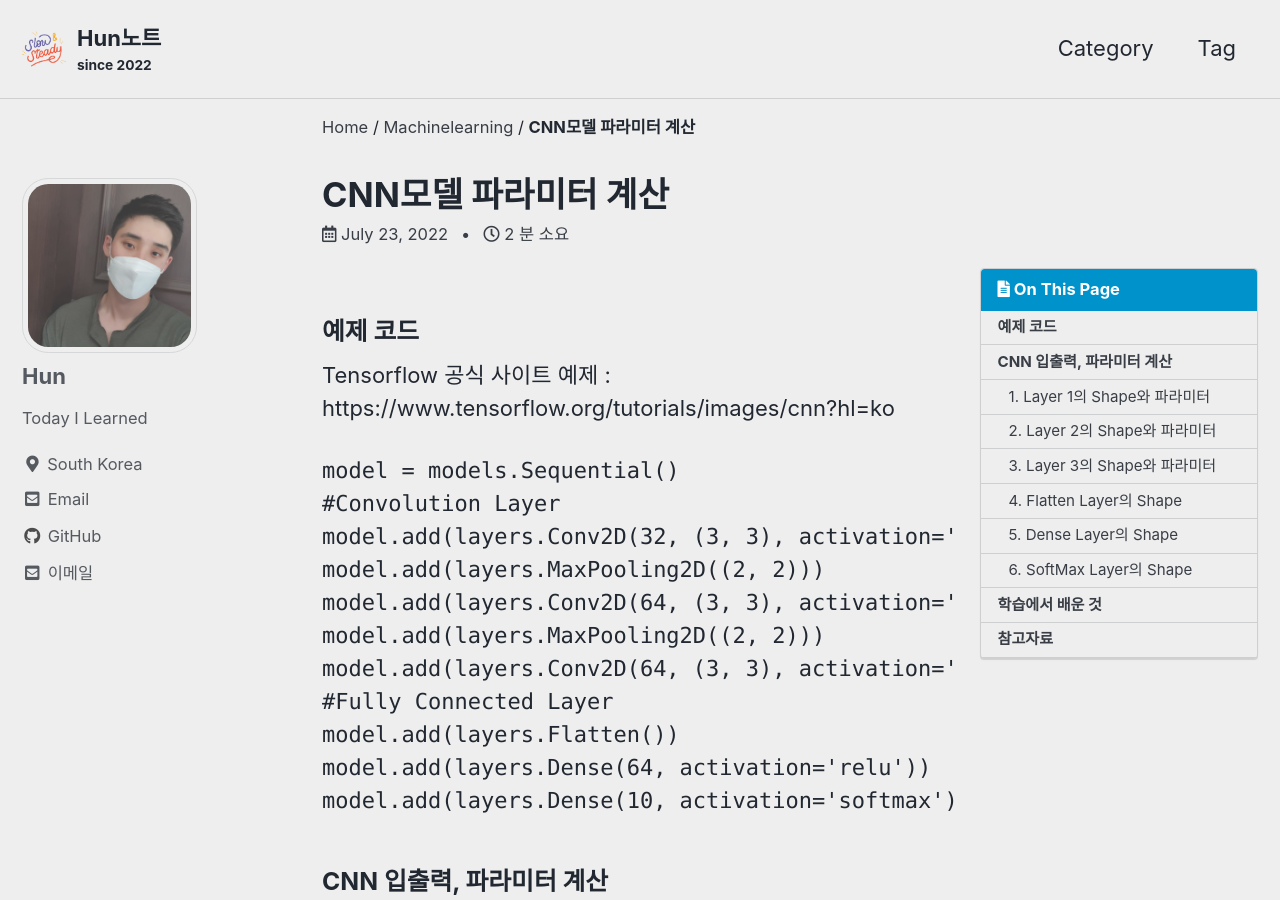
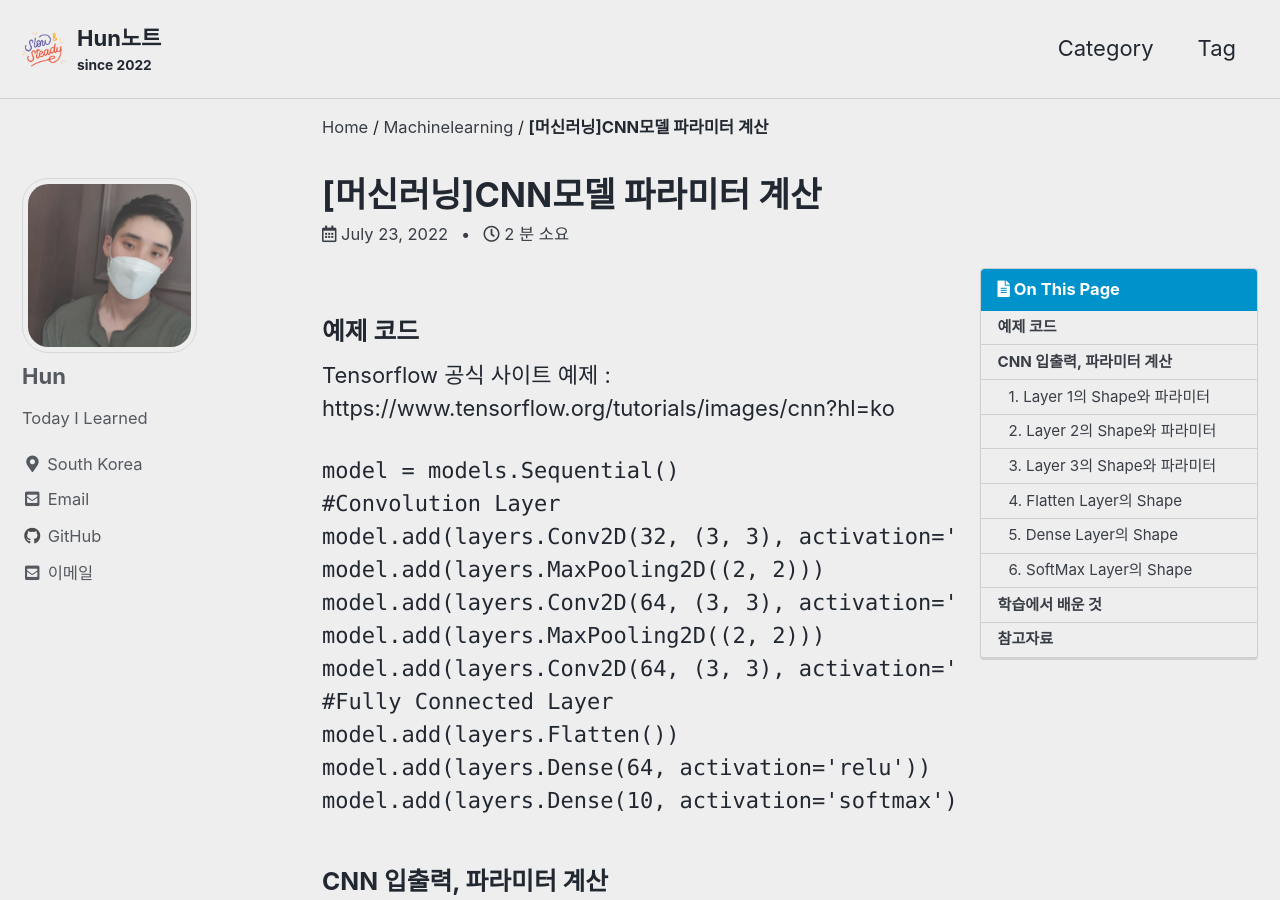
Before and after one commit to yeonghune/yeonghune.github.io, a Jekyll site: the page built from _posts/2022-07-23-cnn-parameter.md, in a window 1280 px wide and 900 px high. Built offline with Jekyll 4.4.1, drawn with Linux system fonts in a browser that asks for light colours; cached includes are drawn as plain includes; some of the changed text lies outside the part shown.

Commit message:
modified

```diff
--- a/_posts/2022-07-21-ConvolutionNerualNetworks.md
+++ b/_posts/2022-07-21-ConvolutionNerualNetworks.md
@@ -1,6 +1,6 @@
 ---
 layout: single
-title:  "합성곱 신경망 모델 구현"
+title:  "[머신러닝]합성곱 신경망 모델 구현"
 categories : MachineLearning
 tag : [Python, MachineLearning]
 toc : true
--- a/_posts/2022-07-23-cnn-parameter.md
+++ b/_posts/2022-07-23-cnn-parameter.md
@@ -1,6 +1,6 @@
 ---
 layout: single
-title:  "CNN모델 파라미터 계산"
+title:  "[머신러닝]CNN모델 파라미터 계산"
 categories : MachineLearning
 tag : [Python, MachineLearning]
 toc : true
--- a/_posts/2022-07-24-Resnet-model.md
+++ b/_posts/2022-07-24-Resnet-model.md
@@ -1,6 +1,6 @@
 ---
 layout: single
-title:  "Resnet 모델 정리"
+title:  "[머신러닝]Resnet 모델 정리"
 categories : MachineLearning
 tag : [Python, MachineLearning]
 toc : true
--- a/_posts/2022-07-28-Cifar-10-CNN.md
+++ b/_posts/2022-07-28-Cifar-10-CNN.md
@@ -1,6 +1,6 @@
 ---
 layout: single
-title:  "Cifar-10 데이터 셋 CNN 학습"
+title:  "[머신러닝]Cifar-10 데이터 셋 CNN 학습"
 categories : MachineLearning
 tag : [Python, MachineLearning]
 toc : true
```
Also changed, not shown: _posts/2022-07-20-ConvolutionLayer.md (+1 -1 lines).
